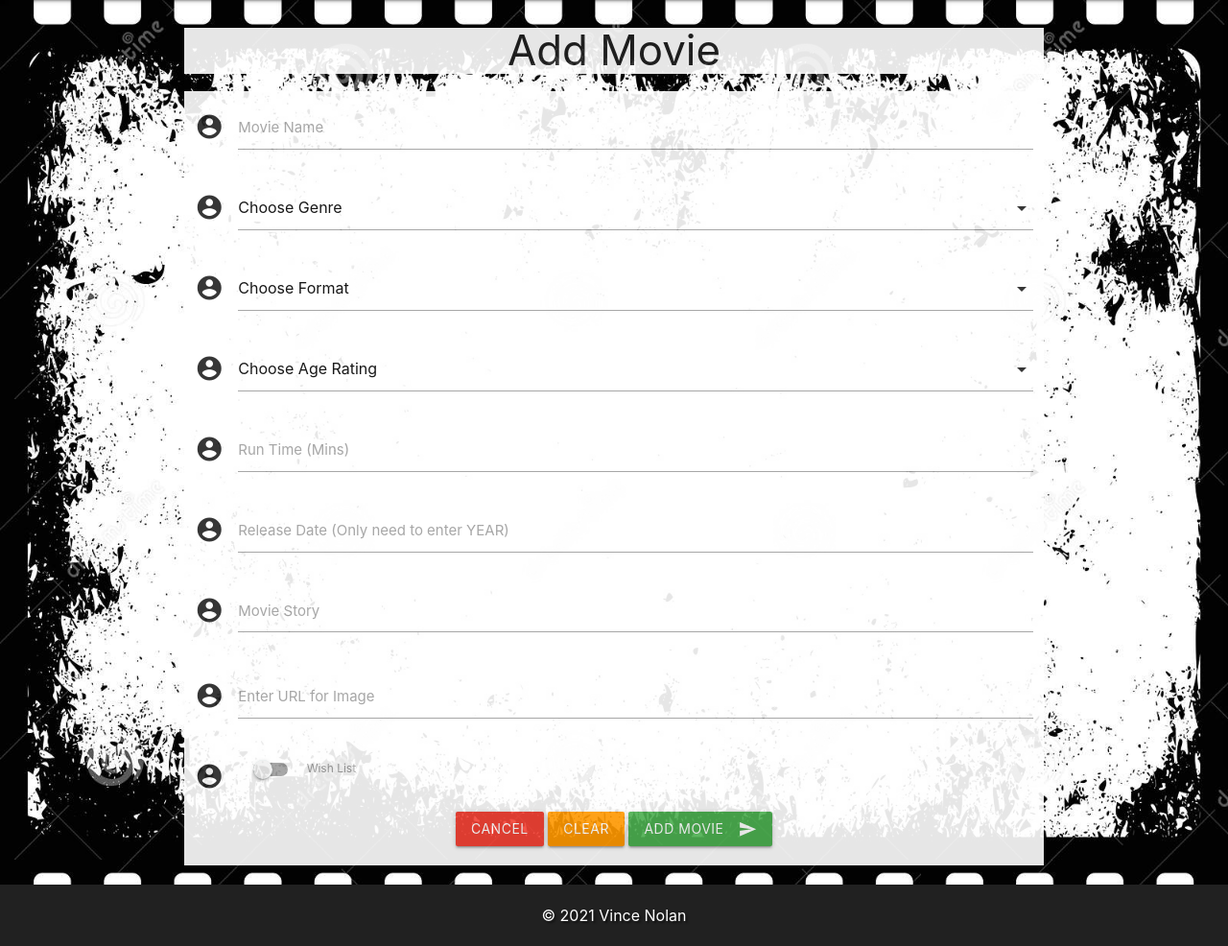
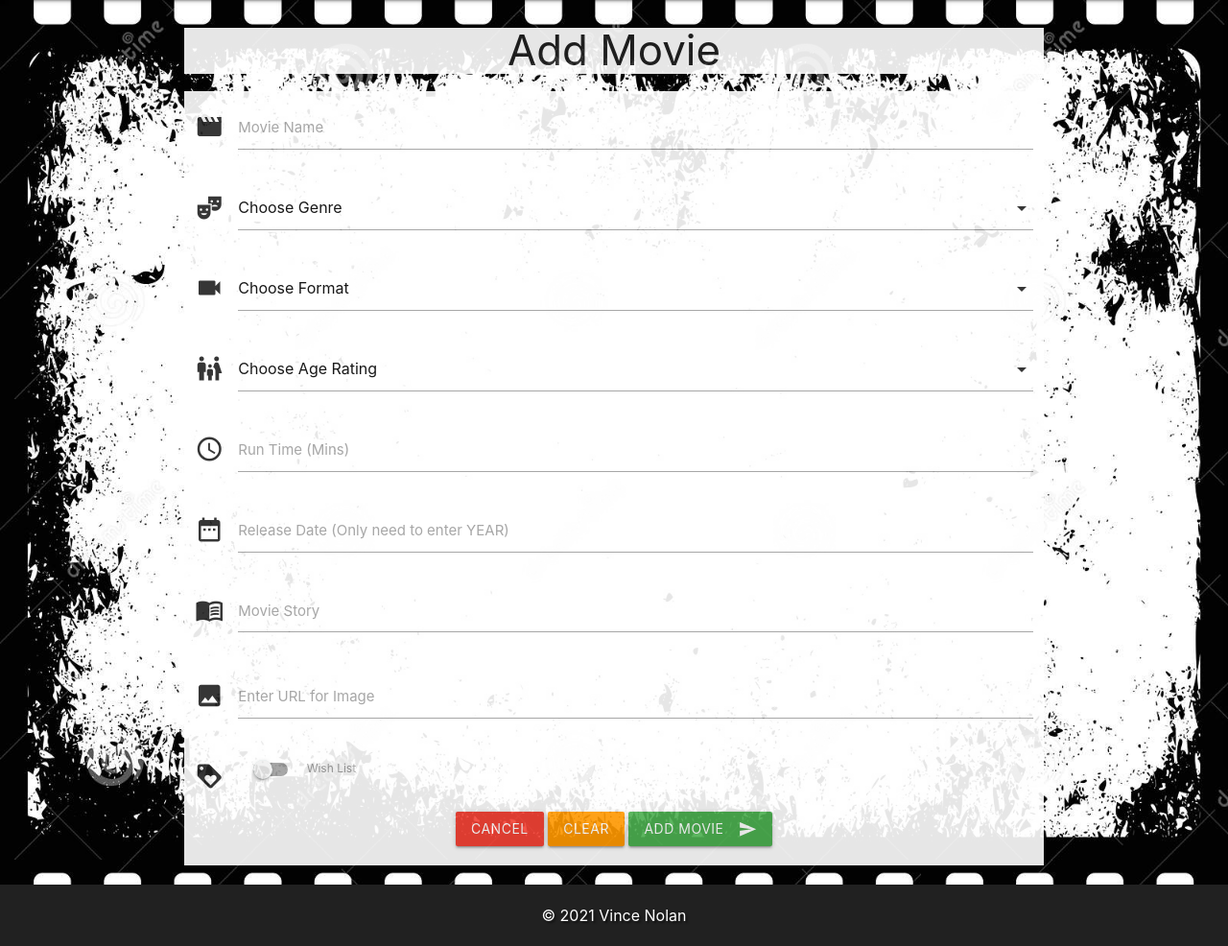
Before and after one commit to VinceNolan999/ms3-my-movie-catalog, a Flask app: page /add_movie in a window 1280 px wide. Shown: the part 64-1050 px from the top of the page at 96% size. Run offline with Flask 2, Linux system fonts and the light colour scheme; data that the repository does not hold is empty; some libraries are stand-ins or nearby versions.

Commit message:
Icons added for selector add/edit movie

```diff
--- a/templates/add_genre.html
+++ b/templates/add_genre.html
@@ -8,7 +8,7 @@
         <div class="row">
             <!-- Genre name -->
             <div class="input-field col s12">
-                <i class="material-icons prefix">account_circle</i>
+                <i class="material-icons prefix">theater_comedy</i>
                 <input id="genre_name" name="genre_name" maxlength="25" type="text" class="validate" required>
                 <label for="genre_name">Genre Name</label>
             </div>
--- a/templates/add_movie.html
+++ b/templates/add_movie.html
@@ -8,13 +8,13 @@
         <div class="row">
             <!-- movie name -->
             <div class="input-field col s12">
-                    <i class="material-icons prefix">account_circle</i>
+                <i class="material-icons prefix">movie</i>
                 <input id="movie_name" name="movie_name" maxlength="25" type="text" class="validate" required>
                 <label for="movie_name">Movie Name</label>
             </div>
             <!-- genre selector -->
             <div class="input-field col s12">
-                    <i class="material-icons prefix">account_circle</i>
+                <i class="material-icons prefix">theater_comedy</i>
                 <select id="genre_name" name="genre_name" class="validate" required>
                     <option value="" disabled selected>Choose Genre</option>
                     {% for genre in genres %}
@@ -25,7 +25,7 @@
             </div>
             <!-- format selector -->
             <div class="input-field col s12">
-                    <i class="material-icons prefix">account_circle</i>
+                <i class="material-icons prefix">videocam</i>
                 <select id="format_type" name="format_type" class="validate" required>
                     <option value="" disabled selected>Choose Format</option>
                     {% for format in formats %}
@@ -36,7 +36,7 @@
             </div>
             <!-- age selector -->
             <div class="input-field col s12">
-                    <i class="material-icons prefix">account_circle</i>
+                <i class="material-icons prefix">family_restroom</i>
                 <select id="age_rating" name="age_rating" class="validate" required>
                     <option value="" disabled selected>Choose Age Rating</option>
                     {% for age in ages %}
@@ -47,32 +47,33 @@
             </div>
             <!-- run time -->
             <div class="input-field col s12">
-                    <i class="material-icons prefix">account_circle</i>
+                <i class="material-icons prefix">schedule</i>
                 <input id="run_time" name="run_time" maxlength="3" type="text" class="validate" required>
                 <label for="run_time">Run Time (Mins)</label>
             </div>
             <!-- release date picker -->
             <div class="input-field col s12">
-                    <i class="material-icons prefix">account_circle</i>
-                    <input id="release_date" name="release_date" type="number" class="datepicker validate" min="1900" max="2050" required>
+                <i class="material-icons prefix">date_range</i>
+                <input id="release_date" name="release_date" type="number" class="datepicker validate" min="1900"
+                    max="2050" required>
                 <label for="release_date">Release Date (Only need to enter YEAR)</label>
             </div>
             <!-- movie story -->
             <div class="input-field col s12">
-                    <i class="material-icons prefix">account_circle</i>
+                <i class="material-icons prefix">menu_book</i>
                 <textarea id="movie_story" name="movie_story" class="materialize-textarea" required></textarea>
                 <label for="movie_story">Movie Story</label>
             </div>
             <!-- Image Url -->
             <div class="input-field col s12">
-                    <i class="material-icons prefix">account_circle</i>
+                <i class="material-icons prefix">image</i>
                 <input id="image_url" name="image_url" type="text" class="validate" required>
                 <label for="image_url">Enter URL for Image</label>
             </div>
             <!-- Wish list toggler -->
             <div class="input-field col s12">
                 <div class="switch">
-                        <i class="material-icons prefix">account_circle</i>
+                    <i class="material-icons prefix">loyalty</i>
                     <label for="wish_list">
                         <input type="checkbox" id="wish_list" name="wish_list">
                         <span class="lever"></span>
--- a/templates/base.html
+++ b/templates/base.html
@@ -17,6 +17,7 @@
 
 <body class="hero-image" background="{{ url_for('static', filename='images/filmstrip.jpg') }}">
   <header>
+    <!-- main navbar -->
     <nav>
       <div class="nav-wrapper text-shadow grey darken-4">
         <a href="{{ url_for('get_movies') }}" class="brand-logo left">My Movie Catalog</a>
@@ -37,6 +38,7 @@
       </div>
     </nav>
 
+    <!-- mobile navbar -->
     <ul class="sidenav" id="mobile-demo">
       <li>
         <h4 class="center-align">My Movie Catalog</h4>
@@ -68,6 +70,7 @@
     {% endwith %}
   </section>
 
+  <!-- Insert content area -->
   <main class="container">
     {% block content %}
     {% endblock %}
--- a/templates/categories.html
+++ b/templates/categories.html
@@ -16,8 +16,10 @@
                 <span class="card-title">{{ genre.genre_name }}</span>
             </div>
             <div class="card-action">
-                <a href="{{ url_for('edit_genre', genre_id=genre._id) }}" class="btn orange waves-effect waves-light">Edit</a>
-                <a href="{{ url_for('delete_genre', genre_id=genre._id) }}" class="btn red waves-effect waves-light">Delete</a>
+                <a href="{{ url_for('edit_genre', genre_id=genre._id) }}"
+                    class="btn orange waves-effect waves-light">Edit</a>
+                <a href="{{ url_for('delete_genre', genre_id=genre._id) }}"
+                    class="btn red waves-effect waves-light">Delete</a>
 
             </div>
         </div>
--- a/templates/edit_genre.html
+++ b/templates/edit_genre.html
@@ -9,8 +9,8 @@
             <!-- Genre name -->
             <div class="input-field col s12">
                 <i class="material-icons prefix">account_circle</i>
-                <input id="genre_name" name="genre_name" maxlength="25"
-                value ="{{ genre.genre_name }}" type="text" class="validate" required>
+                <input id="genre_name" name="genre_name" maxlength="25" value="{{ genre.genre_name }}" type="text"
+                    class="validate" required>
                 <label for="genre_name">Genre Name</label>
             </div>
             <div class="row">
```
Also changed, not shown: templates/edit_movie.html (+9 -9 lines). Lines whose indentation alone changed are shown as unchanged.
